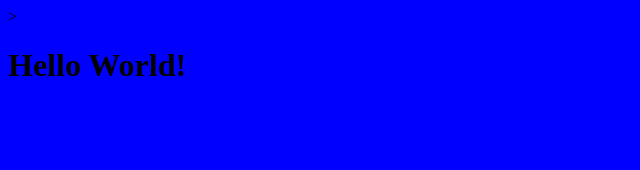
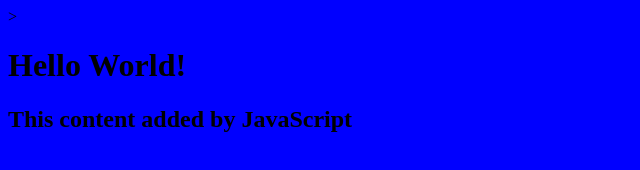
Before and after one commit to dslattery3/first-website, a plain HTML site: page index.html in a window 1280 px wide. Shown: the whole page, without its empty margins (0-640 px from the left). Drawn offline with Linux system fonts and the light colour scheme.

Commit message:
add script.js, connect to index.html

```diff
--- a/index.html
+++ b/index.html
@@ -6,5 +6,6 @@
 </head>
 <body>
     <h1>Hello World!</h1>
+    <script src="script.js"></script>
 </body>
 </html>
--- /dev/null
+++ b/script.js
@@ -0,0 +1,5 @@
+//create h2 element and add text content to it
+const h2 = document.createElement("h2");
+h2.textContent = "This content added by JavaScript";
+//adding h2 element to the body
+document.querySelector("body").appendChild(h2);
```
